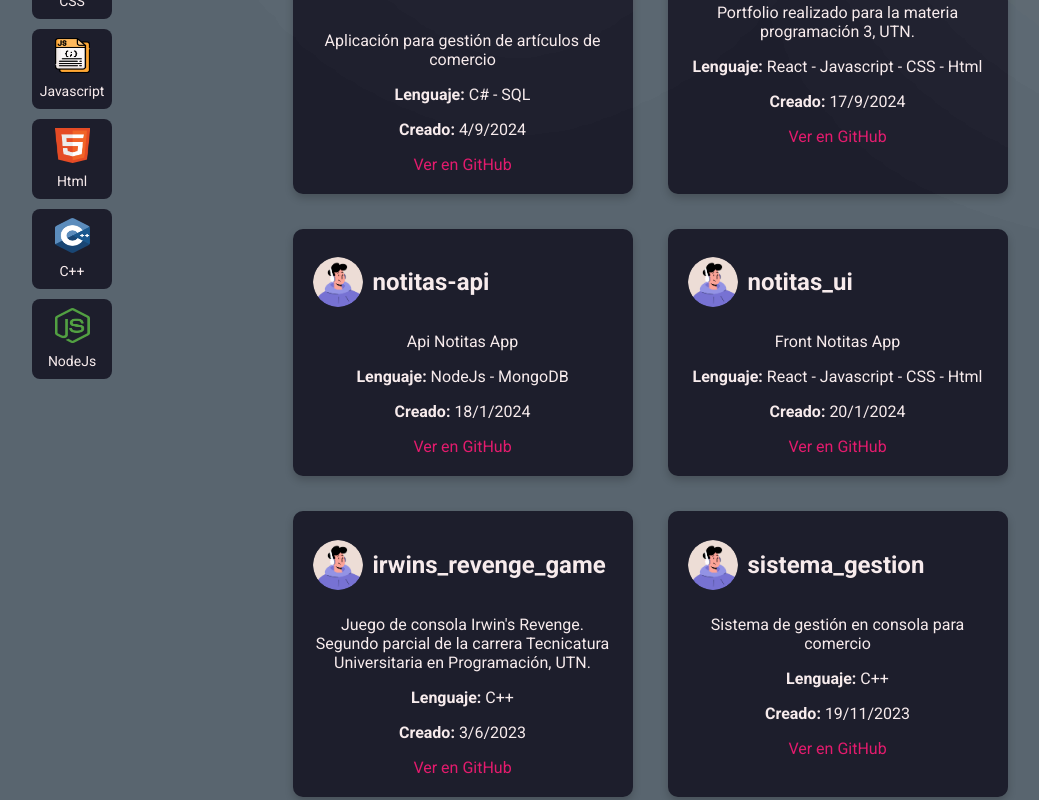
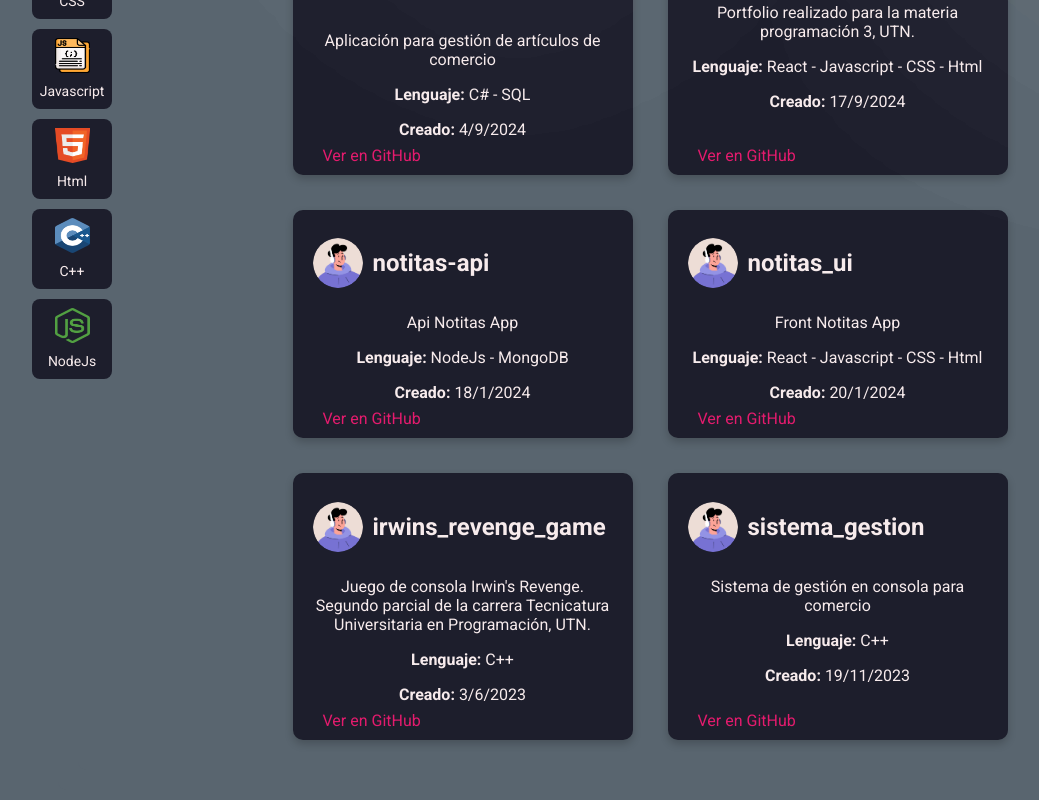
Before and after one commit to escu-git/escuderopablomartin, a React (Create React App) app: page / in a window 1280 px wide. Shown: the part 840-1640 px from the top of the page, without its empty margins (10-1049 px from the left). Built offline with nearby package versions, Linux system fonts and the light colour scheme.

Commit message:
Se modifica apertura anchors

```diff
--- a/src/Components/Footer/Footer.jsx
+++ b/src/Components/Footer/Footer.jsx
@@ -12,12 +12,17 @@ const Footer = () => {
           <a
             href="https://www.linkedin.com/in/pablomartinescudero/"
             className="footer-link"
+            target="_blank"
           >
             <img src={linkedin} alt="linkedin" />
           </a>
         </li>
         <li>
-          <a href="https://github.com/escu-git" className="footer-link">
+          <a
+            href="https://github.com/escu-git"
+            className="footer-link"
+            target="_blank"
+          >
             <img src={git} alt="git" />
           </a>
         </li>
--- a/src/Components/Projects/RepoView.jsx
+++ b/src/Components/Projects/RepoView.jsx
@@ -21,6 +21,7 @@ const RepoView = ({ repoData }) => {
         href={`https://github.com/${url}`}
         target="_blank"
         rel="noopener noreferrer"
+        className={'anchor'}
       >
         Ver en GitHub
       </a>
--- a/src/data/repos.js
+++ b/src/data/repos.js
@@ -44,7 +44,7 @@ export const repos = [
     techs: ['C++'],
   },
   {
-    url: 'https://github.com/UTN-Laboratorio-I/sistema_gestion_herrajes',
+    url: 'UTN-Laboratorio-I/sistema_gestion_herrajes',
     name: 'sistema_gestion',
     img: person,
     description: 'Sistema de gestión en consola para comercio',
--- a/src/styles/projects.css
+++ b/src/styles/projects.css
@@ -98,3 +98,13 @@
 .selectedTech {
   transform: translatex(30px);
 }
+
+.anchor {
+  position: absolute;
+  bottom: 10px;
+  left: 30px;
+}
+
+.anchor img {
+  width: 50px;
+}
```
Also changed, not shown: src/assets/github.png (added).
